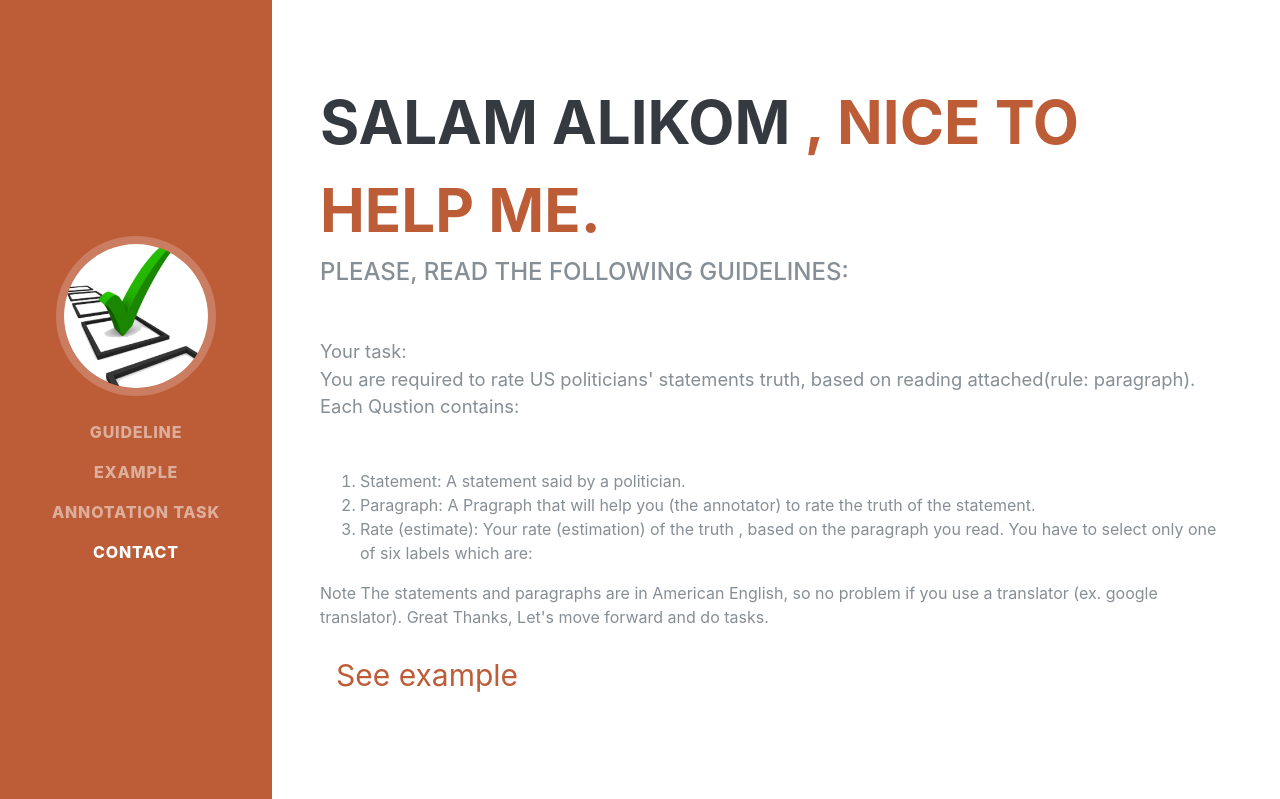
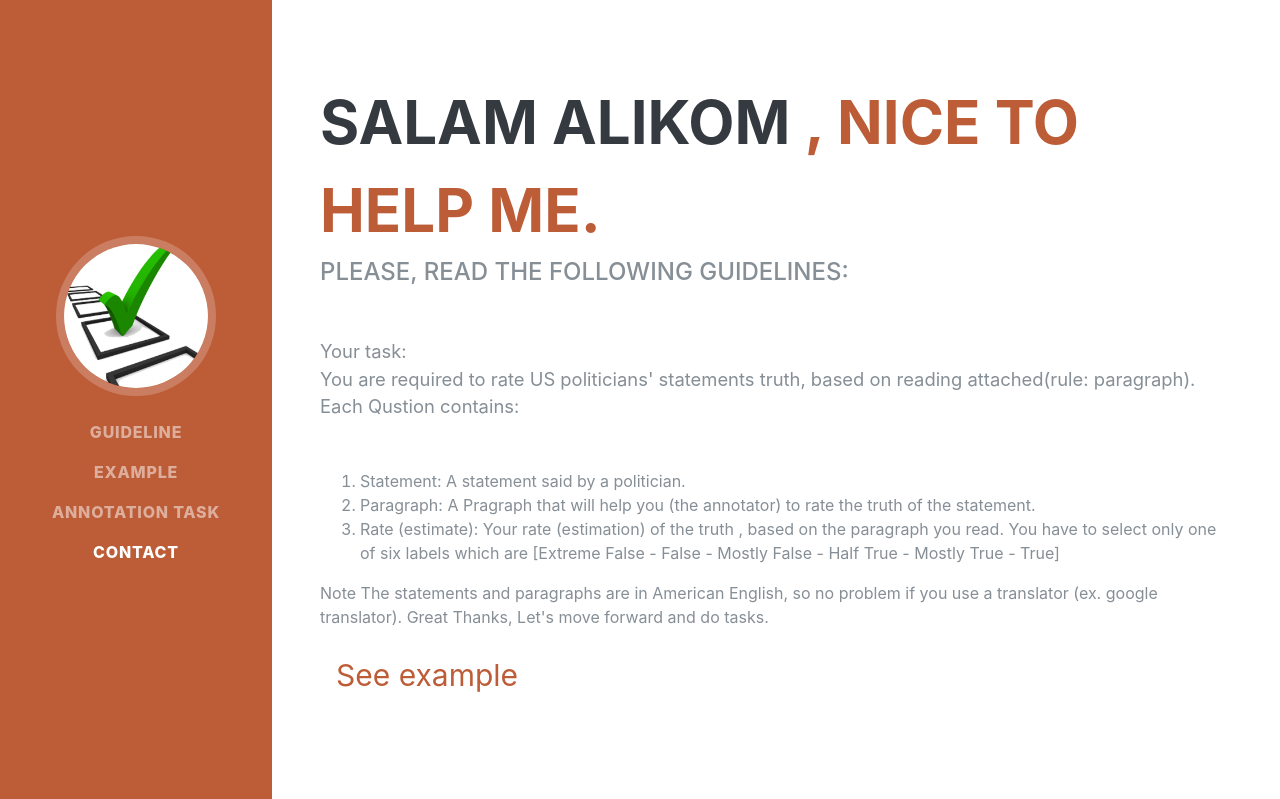
Before and after one commit to fattoh/Politi_Stat, a Django app: page / in a window 1280 px wide. Shown: the top 799 px of the page. Run offline with Django 3.2, Linux system fonts and the light colour scheme; data comes from the database, SQL or seed files in the repository; some libraries are stand-ins or nearby versions; some web fonts are replaced.

Commit message:
Update index.html

```diff
--- a/app/templates/app/index.html
+++ b/app/templates/app/index.html
@@ -195,7 +195,7 @@ input[type=text]:focus {
                 </li>
                 <li>Rate (estimate):
                     Your rate (estimation) of the truth , based on the paragraph you read.
-                    You have to select only one of six labels which are:
+                    You have to select only one of six labels which are [Extreme False - False - Mostly False - Half True - Mostly True - True]
                     <br />
 
 
@@ -293,7 +293,7 @@ input[type=text]:focus {
                             <a href="#step-{{forloop.counter}}" type="button"
                                 class="btn btn-indigo btn-circle">{{forloop.counter}}</a>
                             {% else %}
-                            <a href="#step-{{forloop.counter}}" type="button" disabled="enabled"
+                            <a href="#step-{{forloop.counter}}" type="button" disabled="disabled"
                                 class="btn btn-default btn-circle">{{forloop.counter}}</a>
                             {% endif %}
                         </div>
```
